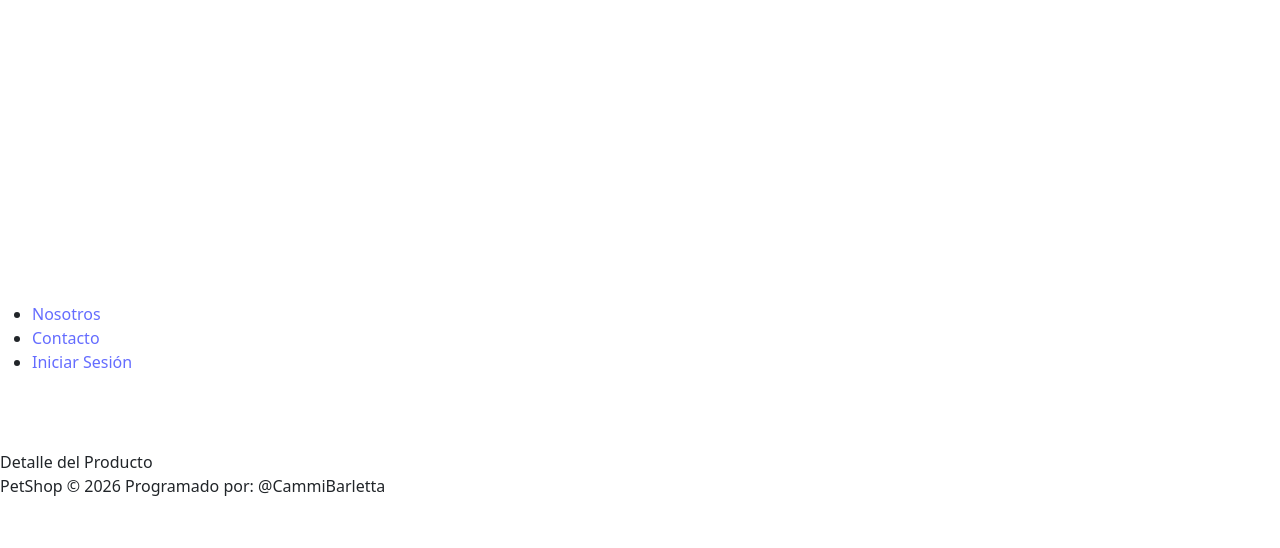
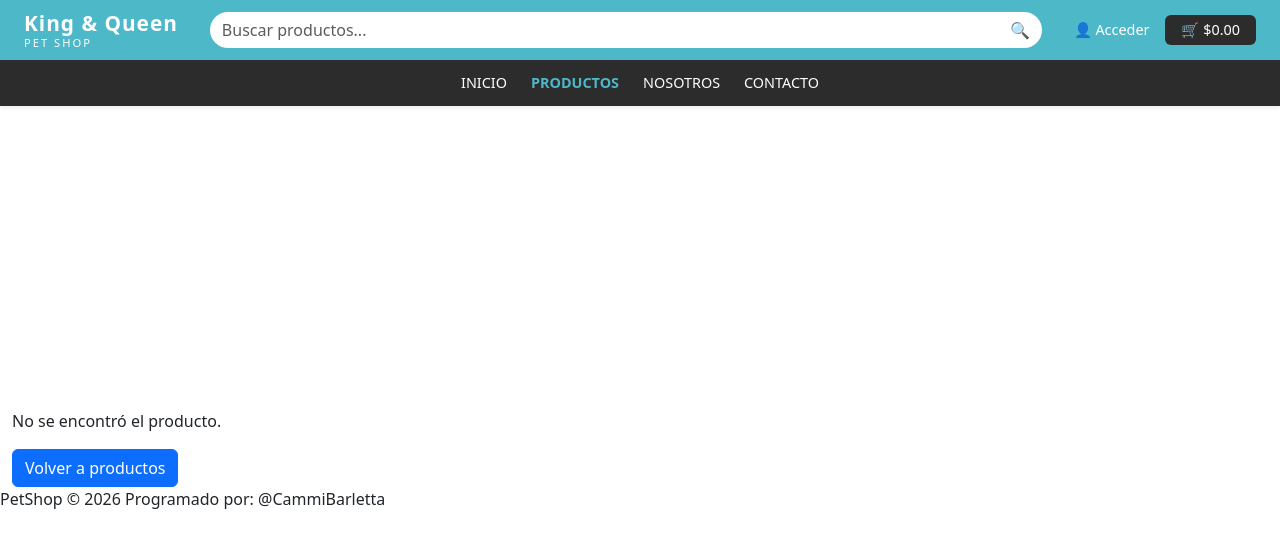
Before and after one commit to CammiBarletta/kingandqueen, a React (Vite) app: page /productos/1 in a window 1280 px wide. Shown: the top 548 px of the page. Built offline with nearby package versions, Linux system fonts and the light colour scheme.

Commit message:
Modificaciones del Navbar

```diff
--- a/src/App.jsx
+++ b/src/App.jsx
@@ -1,6 +1,7 @@
 import { useState } from 'react';
 import { Routes, Route } from 'react-router-dom';
 import Navbar from './pages/Navbar';
+import Nosotros from './pages/Nosotros';
 import Inicio from './pages/Inicio';
 import Productos from './pages/Productos';
 import DetalleProducto from './pages/DetalleProducto';
@@ -14,9 +15,10 @@ function App() {
   return (
     <div>
       <Navbar carrito={carrito} />
-      <div style={{ paddingTop: "60px" }}>
+      <div style={{ paddingTop: "95px" }}>
         <Routes>
           <Route path='/' element={<Inicio />} />
+          <Route path='/nosotros' element={<Nosotros />} />
           <Route path='/productos' element={<Productos carrito={carrito} setCarrito={setCarrito} />} />
           <Route path='/productos/:id' element={<DetalleProducto />} />
           <Route path='/carrito' element={<Carrito carrito={carrito} setCarrito={setCarrito} />} />
--- a/src/pages/DetalleProducto.jsx
+++ b/src/pages/DetalleProducto.jsx
@@ -1,3 +1,48 @@
+import { useLocation, useNavigate } from "react-router-dom";
+
 export default function DetalleProducto() {
-  return <div>Detalle del Producto</div>;
+  const { state } = useLocation();
+  const navigate = useNavigate();
+  const producto = state?.producto;
+
+  if (!producto) {
+    return (
+      <div className="container mt-4">
+        <p>No se encontró el producto.</p>
+        <button className="btn btn-primary" onClick={() => navigate("/productos")}>
+          Volver a productos
+        </button>
+      </div>
+    );
+  }
+
+  return (
+    <div className="container mt-4">
+      <div className="row justify-content-center">
+        <div className="col-12 col-md-8 col-lg-6">
+          <div className="card shadow-sm">
+            <img
+              src={producto.avatar}
+              alt={producto.nombre}
+              className="card-img-top"
+              style={{ height: "350px", objectFit: "cover" }}
+            />
+            <div className="card-body">
+              <h2 className="card-title">{producto.nombre}</h2>
+              <p className="card-text text-muted">{producto.descripcion}</p>
+              <p className="fw-bold fs-4">${producto.precio}</p>
+              <div className="d-flex gap-2">
+                <button
+                  className="btn btn-outline-secondary"
+                  onClick={() => navigate("/productos")}
+                >
+                  Volver
+                </button>
+              </div>
+            </div>
+          </div>
+        </div>
+      </div>
+    </div>
+  );
 }
--- a/src/pages/Navbar.jsx
+++ b/src/pages/Navbar.jsx
@@ -1,24 +1,128 @@
-import { Link } from 'react-router-dom';
+import { NavLink, Link } from "react-router-dom";
 
-function Navbar() {
+export default function Navbar({ carrito = [] }) {
+  const totalItems = carrito.reduce((sum, item) =>
+    sum + (item.cantidad || 1), 0
+  );
+
+  const totalPrecio = carrito.reduce((sum, item) =>
+    sum + (Number(item.precio) * (item.cantidad || 1)), 0
+  );
+
   return (
-    <nav>
-      <ul>
+    <header className="fixed-top shadow-sm">
 
-        <li>
-          <Link to="/productos">Nosotros</Link>
-        </li>
+      {/* NIVEL 1 — Logo, buscador, acceder, carrito */}
+      <div style={{ backgroundColor: "#4DB8C8" }} className="py-2">
+        <div className="container-fluid px-4 d-flex align-items-center gap-3">
 
-        <li>
-          <Link to="/contacto">Contacto</Link>
-        </li>
+          {/* Logo */}
+          <Link to="/" className="text-decoration-none">
+            <span style={{ color: "white", fontWeight: "700", fontSize: "1.3rem", letterSpacing: "1px" }}>
+              King & Queen
+            </span>
+            <span style={{ color: "white", fontSize: "0.7rem", display: "block", letterSpacing: "2px", marginTop: "-4px" }}>
+              PET SHOP
+            </span>
+          </Link>
 
-        <li>
-          <Link to="/iniciar-sesion">Iniciar Sesión</Link>
-        </li>
-      </ul>
-    </nav>
+          {/* Buscador */}
+          <div className="flex-grow-1 mx-3">
+            <div className="input-group">
+              <input
+                type="text"
+                className="form-control"
+                placeholder="Buscar productos..."
+                style={{ borderRadius: "20px 0 0 20px", border: "none" }}
+              />
+              <button
+                className="btn"
+                style={{ backgroundColor: "white", borderRadius: "0 20px 20px 0", border: "none" }}
+              >
+                🔍
+              </button>
+            </div>
+          </div>
+
+          {/* Acceder */}
+          <Link
+            to="/login"
+            className="text-decoration-none"
+            style={{ color: "white", fontSize: "0.9rem", whiteSpace: "nowrap" }}
+          >
+            👤 Acceder
+          </Link>
+
+          {/* Carrito */}
+          <Link
+            to="/carrito"
+            className="text-decoration-none d-flex align-items-center gap-1 px-3 py-1"
+            style={{ backgroundColor: "#2C2C2C", color: "white", borderRadius: "6px", whiteSpace: "nowrap", fontSize: "0.9rem" }}
+          >
+            🛒 ${totalPrecio.toFixed(2)}
+            {totalItems > 0 && (
+              <span className="badge rounded-pill ms-1" style={{ backgroundColor: "#4DB8C8" }}>
+                {totalItems}
+              </span>
+            )}
+          </Link>
+
+        </div>
+      </div>
+
+      {/* NIVEL 2 — Navegación */}
+      <div style={{ backgroundColor: "#2C2C2C" }} className="py-1">
+        <div className="container-fluid px-4">
+          <ul className="navbar-nav flex-row gap-4 justify-content-center">
+
+            <li className="nav-item">
+              <NavLink to="/" className={({ isActive }) =>
+                isActive ? "nav-link fw-bold" : "nav-link"
+              } style={({ isActive }) => ({
+                color: isActive ? "#4DB8C8" : "white",
+                fontSize: "0.9rem"
+              })}>
+                INICIO
+              </NavLink>
+            </li>
+
+            <li className="nav-item">
+              <NavLink to="/productos" className={({ isActive }) =>
+                isActive ? "nav-link fw-bold" : "nav-link"
+              } style={({ isActive }) => ({
+                color: isActive ? "#4DB8C8" : "white",
+                fontSize: "0.9rem"
+              })}>
+                PRODUCTOS
+              </NavLink>
+            </li>
+
+            <li className="nav-item">
+              <NavLink to="/nosotros" className={({ isActive }) =>
+                isActive ? "nav-link fw-bold" : "nav-link"
+              } style={({ isActive }) => ({
+                color: isActive ? "#4DB8C8" : "white",
+                fontSize: "0.9rem"
+              })}>
+                NOSOTROS
+              </NavLink>
+            </li>
+
+            <li className="nav-item">
+              <NavLink to="/contacto" className={({ isActive }) =>
+                isActive ? "nav-link fw-bold" : "nav-link"
+              } style={({ isActive }) => ({
+                color: isActive ? "#4DB8C8" : "white",
+                fontSize: "0.9rem"
+              })}>
+                CONTACTO
+              </NavLink>
+            </li>
+
+          </ul>
+        </div>
+      </div>
+
+    </header>
   );
 }
-
-export default Navbar;
--- a/src/pages/Nosotros.jsx
+++ b/src/pages/Nosotros.jsx
@@ -0,0 +1,8 @@
+export default function Nosotros() {
+  return (
+    <div className="container mt-4">
+      <h2>Nosotros</h2>
+      <p>Somos una tienda especializada en productos para mascotas.</p>
+    </div>
+  );
+}
--- a/src/pages/Productos.jsx
+++ b/src/pages/Productos.jsx
@@ -0,0 +1,78 @@
+import React, { useEffect, useState } from "react";
+import { Link } from "react-router-dom";
+
+function Productos({ carrito = [], setCarrito }) {
+  const [productos, setProductos] = useState([]);
+  const [cargando, setCargando] = useState(true);
+  const [error, setError] = useState(null);
+
+  const agregarAlCarrito = (producto) => {
+    if (!carrito) return;
+    const yaEsta = carrito.find(item => item.id === producto.id);
+    if (yaEsta) {
+      setCarrito(carrito.map(item =>
+        item.id === producto.id
+          ? { ...item, cantidad: (item.cantidad || 1) + 1 }
+          : item
+      ));
+    } else {
+      setCarrito([...carrito, { ...producto, cantidad: 1 }]);
+    }
+  };
+
+  useEffect(() => {
+    fetch("https://698bbfdb6c6f9ebe57bd76ba.mockapi.io/kingandqueen/productos")
+      .then((respuesta) => respuesta.json())
+      .then((datos) => {
+        setProductos(datos);
+        setCargando(false);
+      })
+      .catch((error) => {
+        console.error("Error!:", error);
+        setError("Hubo un problema al cargar los productos.");
+        setCargando(false);
+      });
+  }, []);
+
+  if (cargando) return <p>Cargando productos...</p>;
+  if (error) return <p>{error}</p>;
+
+  return (
+    <div className="container mt-4">
+      <div className="row">
+        {productos.map((producto) => (
+          <div className="col-12 col-md-6 col-lg-4 mb-4" key={producto.id}>
+            <div className="card h-100 shadow-sm">
+              <img
+                src={producto.avatar}
+                alt={producto.nombre}
+                className="card-img-top"
+                style={{ height: "200px", objectFit: "cover" }}
+              />
+              <div className="card-body d-flex flex-column">
+                <h5 className="card-title">{producto.nombre}</h5>
+                <p className="card-text text-muted">{producto.descripcion}</p>
+                <p className="fw-bold">${producto.precio}</p>
+                <Link
+                  to={`/productos/${producto.id}`}
+                  state={{ producto }}
+                  className="btn btn-primary mt-auto"
+                >
+                  Más info
+                </Link>
+                <button
+                  className="btn btn-success mt-2 w-100"
+                  onClick={() => agregarAlCarrito(producto)}
+                >
+                  Agregar al carrito
+                </button>
+              </div>
+            </div>
+          </div>
+        ))}
+      </div>
+    </div>
+  );
+}
+
+export default Productos;
```
